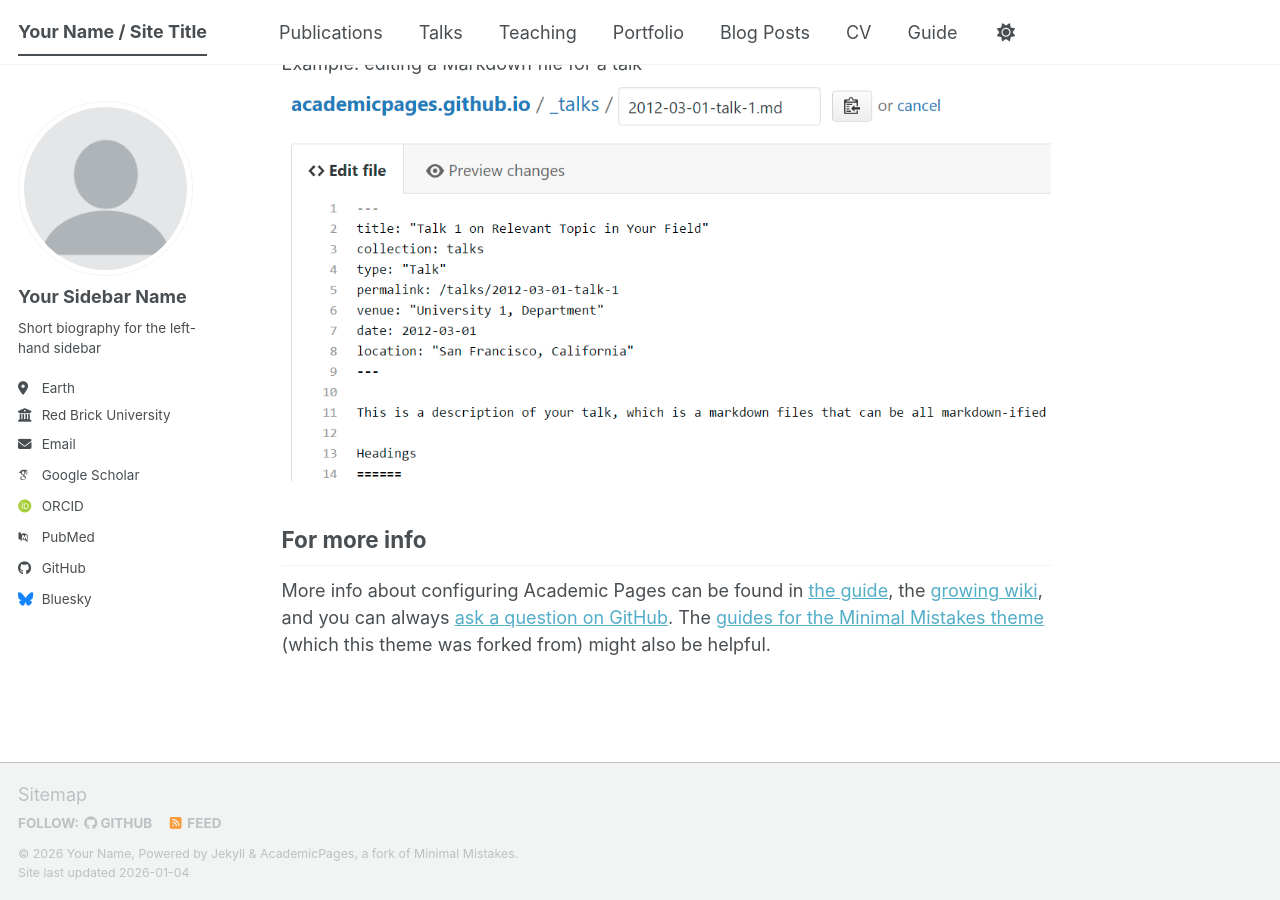
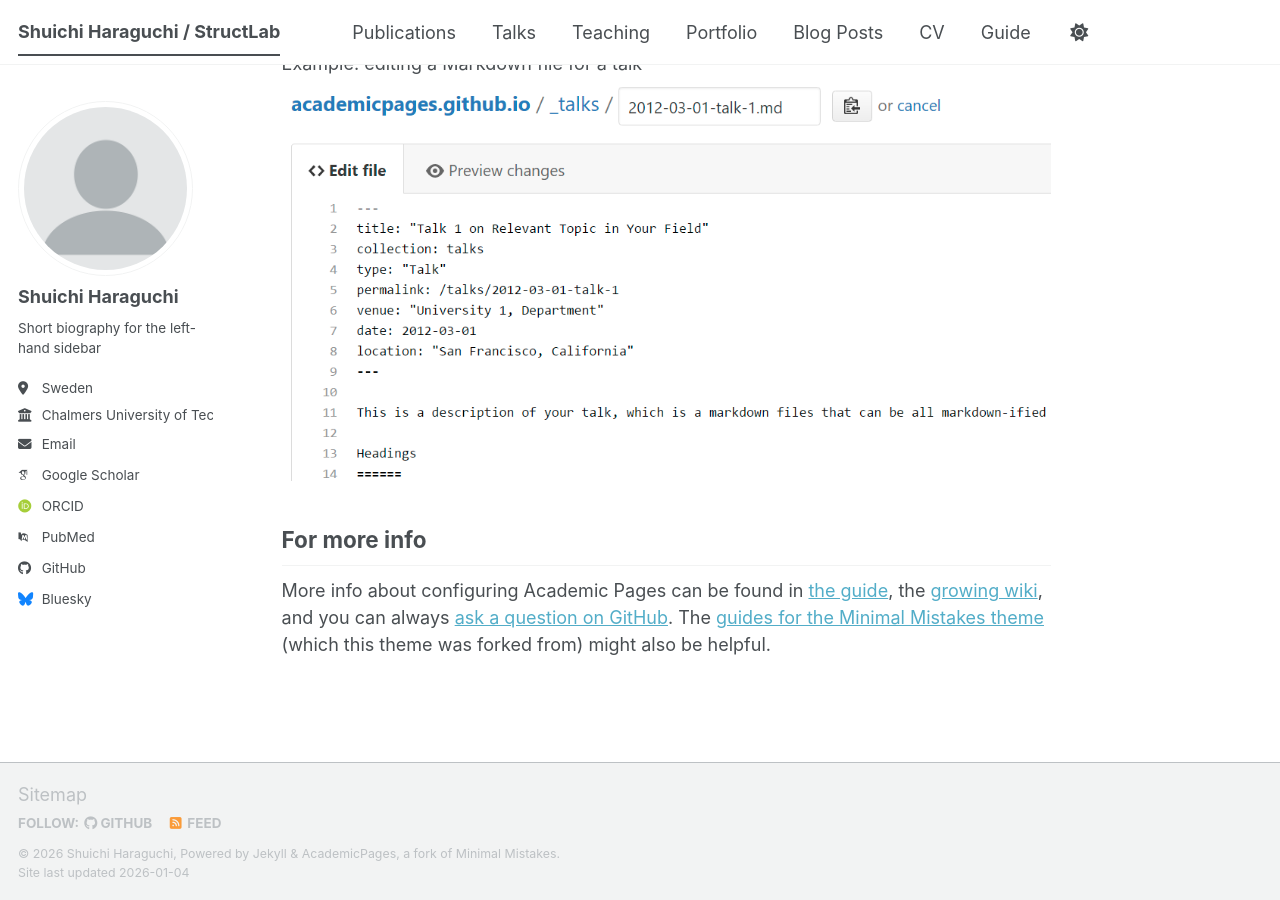
Before and after one commit to shuichi-h/academic-site, a Jekyll site: the page built from _pages/about.md, in a window 1280 px wide and 900 px high, scrolled down 2720 px. Built offline with Jekyll 4.4.1, drawn with Linux system fonts in a browser that asks for light colours; some web fonts are replaced; a script bundle is joined from its source files by our own code; library files that are not in the unit come from our copies.

Commit message:
Update site configuration with personal details

```diff
--- a/_config.yml
+++ b/_config.yml
@@ -9,10 +9,10 @@
 # Basic Site Settings
 locale                   : "en-US"
 site_theme               : "default" # The available themes options are "default", "air", "sunrise", "mint", "dirt" and "contrast"
-title                    : "Your Name / Site Title"
+title                    : "Shuichi Haraguchi / StructLab"
 title_separator          : "-"
-name                     : &name "Your Name"
-description              : &description "Your Name's academic portfolio"   # Update this with a general description of your site, this is the default if not overridden by a page
+name                     : &name "Shuichi Haraguchi"
+description              : &description "Research tools, operations, and notes for experimental work"   # Update this with a general description of your site, this is the default if not overridden by a page
 url                      : https://academicpages.github.io # The base hostname & protocol for your site e.g. "https://[your GitHub username].github.io",
                                                            # or if you already have some other page hosted on Github then use "https://[your GitHub username].github.io/[Your Repo Name]"
 baseurl                  : "" # the subpath of your site, e.g. "/blog"
@@ -24,11 +24,11 @@ repository               : "academicpages/academicpages.github.io"
 author:
   # Biographic information
   avatar           : "profile.png"
-  name             : "Your Sidebar Name"
+  name             : "Shuichi Haraguchi"
   pronouns         : # example: "she/her"
   bio              : "Short biography for the left-hand sidebar"
-  location         : "Earth"
-  employer         : "Red Brick University"
+  location         : "Sweden"
+  employer         : "Chalmers University of Technology"
   uri              : # URL
   email            : "none@example.org"
 
```
